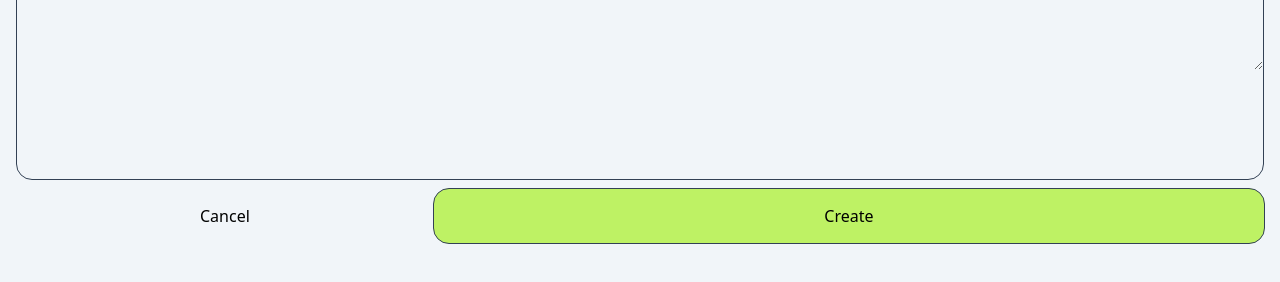
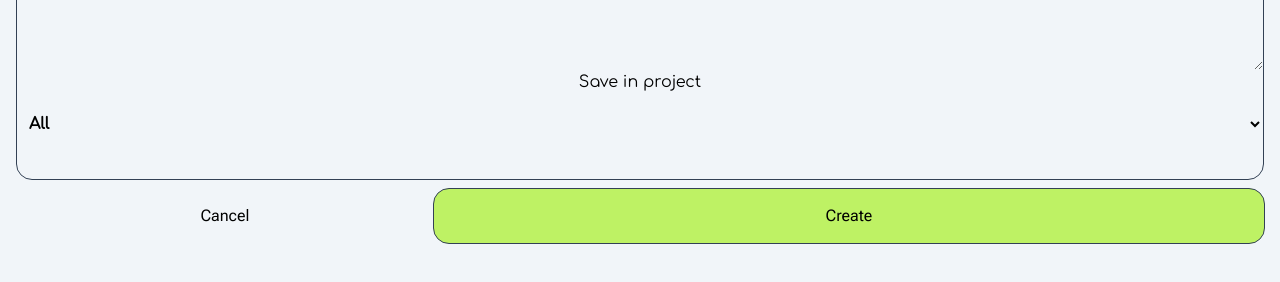
Before and after one commit to RokuFSD/notes-app-v2, a React (Vite) app: page /notes/new in a window 1280 px wide. Shown: the part 492-774 px from the top of the page. Built offline with nearby package versions, Linux system fonts and the light colour scheme.

Commit message:
Added select project on note submit

```diff
--- a/src/components/Form/Form.tsx
+++ b/src/components/Form/Form.tsx
@@ -3,6 +3,7 @@ import React, { ReactNode } from "react";
 import useForm from "../../hooks/useForm";
 import FormInput, { IFormInput } from "./FormInput";
 import FormArea from "./FormArea";
+import FormSelect from "./FormSelect";
 import { ValidationArr } from "../../../types/form";
 import FormSubmit from "./FormSubmit";
 import { Form as FormRouter, FormProps } from "react-router-dom";
@@ -40,10 +41,14 @@ function Form<T>({
               disabled: !canSubmit,
             } as { disabled: boolean; loading: boolean });
           }
-          if (child.type === FormInput || child.type === FormArea) {
+          if (
+            child.type === FormInput ||
+            child.type === FormArea ||
+            child.type === FormSelect
+          ) {
             return React.cloneElement(child, {
-              valueSelector: useValue,
-              errorSelector: selectError,
+              valueselector: useValue,
+              errorselector: selectError,
             } as IFormInput<T>);
           }
         }
--- a/src/components/Form/FormArea.tsx
+++ b/src/components/Form/FormArea.tsx
@@ -3,10 +3,10 @@ import React, { useRef, useState } from "react";
 type IFormArea<T> = {
   name: string;
   placeholder: string;
-  valueSelector?: <SelectorOutput>(
+  valueselector?: <SelectorOutput>(
     selector: (state: any) => SelectorOutput
   ) => (((value: Partial<T>) => void) | SelectorOutput)[];
-  errorSelector?: (key: string) => string;
+  errorselector?: (key: string) => string;
   className?: string;
   required?: boolean;
 };
@@ -14,18 +14,18 @@ type IFormArea<T> = {
 function FormArea<T>({
   name,
   placeholder,
-  valueSelector,
-  errorSelector,
+  valueselector,
+  errorselector,
   className,
   required,
 }: IFormArea<T>) {
-  if (!valueSelector || !errorSelector) {
+  if (!valueselector || !errorselector) {
     throw new Error("FormInput must be used inside a Form component");
   }
   const areaRef = useRef<HTMLTextAreaElement | null>(null);
-  const [value, setValue] = valueSelector((state: any) => state[name]);
+  const [value, setValue] = valueselector((state: any) => state[name]);
   const [touch, setTouch] = useState(false);
-  const error = errorSelector(name);
+  const error = errorselector(name);
 
   return (
     <textarea
--- a/src/components/Form/FormInput.tsx
+++ b/src/components/Form/FormInput.tsx
@@ -10,10 +10,10 @@ export type IFormInput<T> = {
   name: string; // Change this to accept only keys in the store context
   type: HTMLInputTypeAttribute;
   placeholder: string;
-  valueSelector?: <SelectorOutput>(
+  valueselector?: <SelectorOutput>(
     selector: (state: any) => SelectorOutput
   ) => (((value: Partial<T>) => void) | SelectorOutput)[];
-  errorSelector?: (key: string) => string;
+  errorselector?: (key: string) => string;
   className?: string;
   required?: boolean;
 };
@@ -22,18 +22,18 @@ function FormInput<T>({
   name,
   type,
   placeholder,
-  valueSelector,
-  errorSelector,
+  valueselector,
+  errorselector,
   className,
   required,
 }: IFormInput<T>) {
-  if (!valueSelector || !errorSelector) {
+  if (!valueselector || !errorselector) {
     throw new Error("FormInput must be used inside a Form component");
   }
   const inputRef = useRef<HTMLInputElement | null>(null);
-  const [value, setValue] = valueSelector((state: any) => state[name]);
+  const [value, setValue] = valueselector((state: any) => state[name]);
   const [touch, setTouch] = useState(false);
-  const error = errorSelector(name);
+  const error = errorselector(name);
   return (
     <>
       <input
--- /dev/null
+++ b/src/components/Form/FormOption.tsx
@@ -0,0 +1,16 @@
+import React from "react";
+
+type FormOptionProps = {
+  name: string;
+  id: string;
+};
+
+function FormOption({ name, id }: FormOptionProps) {
+  return (
+    <option value={id} id={id}>
+      {name}
+    </option>
+  );
+}
+
+export default FormOption;
--- /dev/null
+++ b/src/components/Form/FormSelect.tsx
@@ -0,0 +1,40 @@
+import React, { ReactNode, useRef } from "react";
+
+type FormSelectProps<T> = {
+  children: ReactNode;
+
+  valueselector?: <SelectorOutput>(
+    selector: (state: any) => SelectorOutput
+  ) => (((value: Partial<T>) => void) | SelectorOutput)[];
+  name: string;
+
+  className?: string;
+};
+
+function FormSelect<T>({
+  children,
+  valueselector,
+  name,
+  className,
+}: FormSelectProps<T>) {
+  if (!valueselector) {
+    throw new Error("FormInput must be used inside a Form component");
+  }
+
+  const selectRef = useRef<HTMLSelectElement | null>(null);
+  const [value, setValue] = valueselector((state: any) => state[name]);
+  return (
+    <select
+      name={name}
+      ref={selectRef}
+      onChange={(evt) => setValue({ [name]: evt.currentTarget.value })}
+      value={value}
+      className={className}
+      title="tag"
+    >
+      {children}
+    </select>
+  );
+}
+
+export default FormSelect;
--- a/src/components/Form/index.ts
+++ b/src/components/Form/index.ts
@@ -2,5 +2,7 @@ import FormSubmit from "./FormSubmit";
 import FormInput from "./FormInput";
 import Form from "./Form";
 import FormArea from "./FormArea";
+import FormSelect from "./FormSelect";
+import FormOption from "./FormOption";
 
-export { FormSubmit, Form, FormInput, FormArea };
+export { FormSubmit, Form, FormInput, FormArea, FormSelect, FormOption };
--- a/src/routes/pages/new-note/Newnote.tsx
+++ b/src/routes/pages/new-note/Newnote.tsx
@@ -1,20 +1,25 @@
 import React from "react";
 import * as Form from "../../../components/Form";
 import { ActionFunction, useNavigate } from "react-router-dom";
+import { dropOptions } from "../../../mocks/api";
 
 const initialValues = {
   title: "",
   description: "",
+  name: "id1", // Default all projects
 };
 
 export const action: ActionFunction = async ({ request }) => {
   const data = await request.formData();
-  console.log(data);
+  console.log(Object.fromEntries(data.entries()));
   return data;
 };
 
 export function Newnote() {
   const navigate = useNavigate();
+  const options = dropOptions.map((option) => (
+    <Form.FormOption key={option.id} name={option.name} id={option.id} />
+  ));
 
   function goBack() {
     navigate(-1);
@@ -40,14 +45,26 @@ export function Newnote() {
           className="row-start-2 row-span-4 text-md p-2 w-full bg-transparent font-fm"
           required
         />
-        <div className="row-start-6 flex justify-around items-center absolute top-full w-full mt-2 h-14">
-          <button className="w-1/2 h-full" onClick={() => goBack()}>
+        <div className="flex justify-around items-center absolute top-full w-full mt-2 h-14">
+          <button className="w-1/2 h-full title" onClick={() => goBack()}>
             Cancel
           </button>
-          <Form.FormSubmit className="bg-lime-300 w-full h-full rounded-2xl border border-slate-700">
+          <Form.FormSubmit className="bg-lime-300 w-full h-full rounded-2xl border border-slate-700 title">
             Create
           </Form.FormSubmit>
         </div>
+        <label
+          htmlFor="project"
+          className="row-start-6 row-span-1 col-start-1 z-40 justify-self-center pointer-events-none font-fm"
+        >
+          Save in project
+        </label>
+        <Form.FormSelect
+          name="project"
+          className="row-start-6 row-span-1 col-span-full col-start-1 z-10 bg-transparent font-fm p-2 font-semibold"
+        >
+          {options}
+        </Form.FormSelect>
       </Form.Form>
     </section>
   );
--- a/src/routes/routes.tsx
+++ b/src/routes/routes.tsx
@@ -30,12 +30,6 @@ const routes: RouteObject[] = [
         element: <div>New project</div>,
       },
     ],
-    // children: [
-    //   {
-    //     path: "new",
-    //     element: <div>New note</div>,
-    //   },
-    // ],
   },
 ];
 
```
